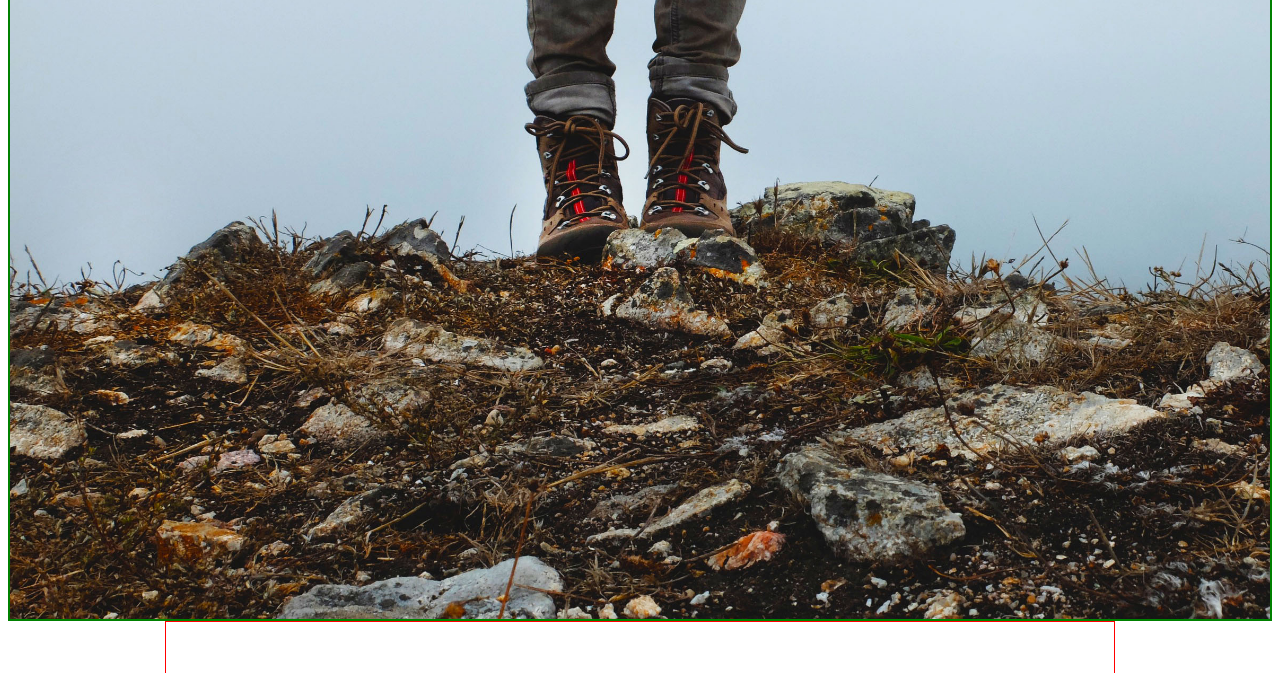
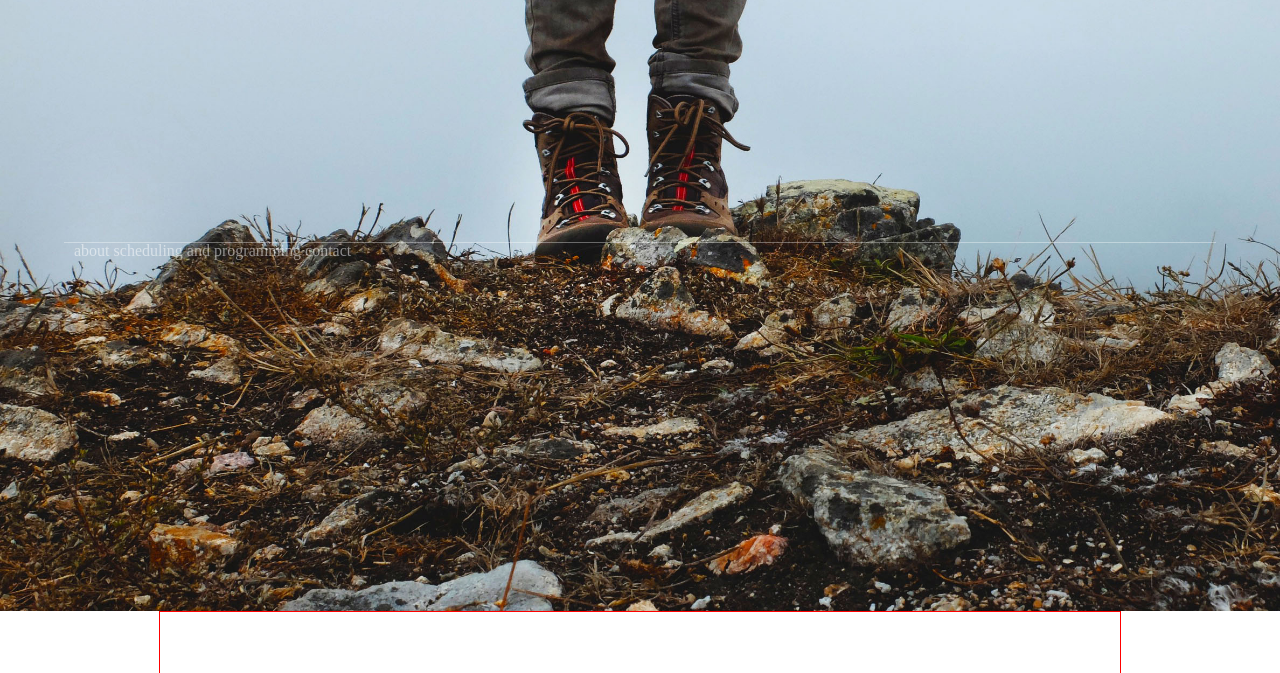
Before and after one commit to kdemchuk/YELL2, a plain HTML site: page index.html in a window 1280 px wide. Shown: the part 317-990 px from the top of the page. Drawn offline with Linux system fonts and the light colour scheme; a web font is replaced by a local one.

Commit message:
nav added

```diff
--- a/CSS/main.css
+++ b/CSS/main.css
@@ -47,10 +47,10 @@ Header Image
 .layout-header {
     background-image:url("../images/hikerlegs3.jpg");
     background-repeat: no-repeat;
-    background-size: 100%;
+    background-size:
     border: 2px solid green;
     padding: 5%;
-
+    background-size: cover;
 }
 
 @media all and (min-width: 240px) {
@@ -90,3 +90,28 @@ Header Image
         min-height:1024px;
     }
 }
+
+/*******************************
+Navigation
+********************************/
+
+nav {
+    height: 60px;
+    margin: 30% auto 0 auto;
+    border-top: 1px rgba(255,255,255,0.35)solid;
+
+
+}
+
+nav ul {
+    list-style: : none;
+    margin: 0 10px 0;
+    padding: 0;
+
+}
+
+nav li {
+    display: inline-block;
+    color: rgba(255,255,255,0.5);
+
+}
--- a/index.html
+++ b/index.html
@@ -4,19 +4,26 @@
 <head>
     <meta charset="utf-8"/>
     <title>YELL</title>
-    <link rel="stylesheet"href="CSS/reset.css.css">
+    <link rel="stylesheet"href="CSS/reset.css">
     <link href='http://fonts.googleapis.com/css?family=Cutive+Mono' rel='stylesheet' type='text/css'>
     <link href='http://fonts.googleapis.com/css?family=Cutive' rel='stylesheet' type='text/css'>
     <link rel="stylesheet"href="CSS/main.css">
 </head>
 
 <body>
+
     <header class ="layout-header">
         <div class="layout-container">
                 <h1 class="logo">YELL</h1>
                 <h2 class="sub-title">Youth Experiential Learning and Leadership</h2>
-            </div>
         </div>
+        <nav>
+            <ul>
+                <li>about</li>
+                <li>scheduling and programming</li>
+                <li>contact</li>
+            </ul>
+        </nav>
     </header>
 
     <main>
```
